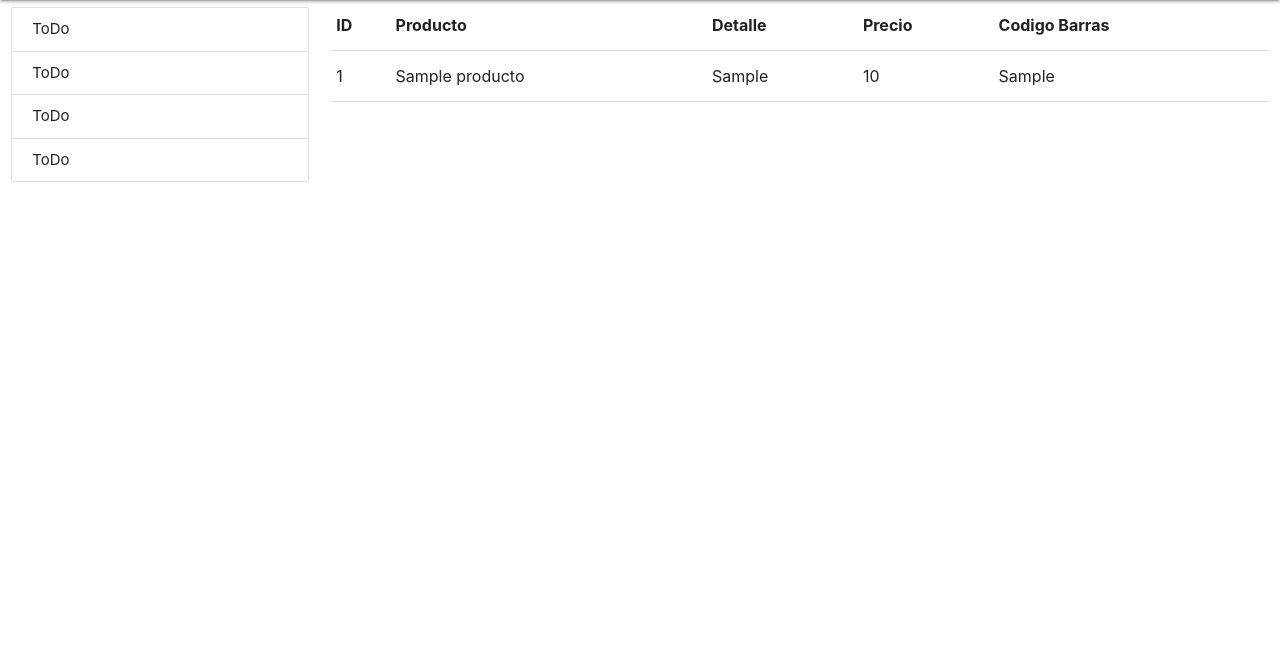
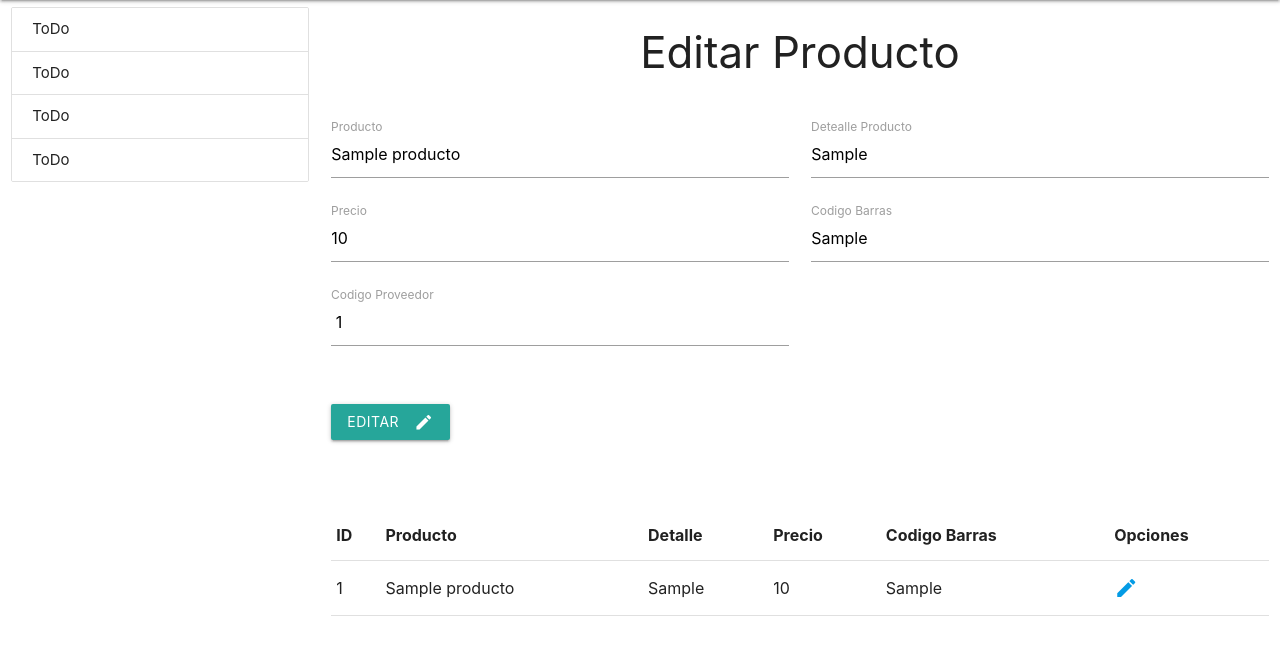
Before and after one commit to Poisad3/controlventas, a PHP site: page /inventario.php?id=1 in a window 1280 px wide. Shown: the part 151-800 px from the top of the page. Run offline with PHP 8.4, Linux system fonts and the light colour scheme; tables that the repository leaves empty or names only in its code hold one stand-in row (values such as "Sample post").

Commit message:
Se corrigen paginas

```diff
--- a/inventario.php
+++ b/inventario.php
@@ -6,6 +6,31 @@
     $sleer = $con->prepare($sql_leer);
     $sleer->execute();
     $datosarray = $sleer->fetchall();
+
+    //Agregar a base de datos
+    if($_POST){
+      $nombre_producto = $_POST['producto'];
+      $detalle_producto = $_POST['detalle_producto'];
+      $precio = $_POST['precio'];
+      $cod_barra_producto = $_POST['cod_barra_producto'];
+      $proveedor = $_POST['proveedor'];
+
+
+      $sql_agregar = 'INSERT INTO producto (nombre_producto,detalle_producto, precio,cod_barra_producto,proveedor_id_proveedor) VALUES (?,?,?,?,?)';
+      $sagregar = $con->prepare($sql_agregar);
+      $sagregar->execute(array($nombre_producto,$detalle_producto,$precio,$cod_barra_producto,$proveedor));
+      header('location:inventario.php');
+    }
+
+
+    //Editar a base de datos
+    if($_GET){
+      $id = $_GET['id'];
+      $sql_editar = 'SELECT * FROM producto WHERE id_producto=?';
+      $seditar = $con->prepare($sql_editar);
+      $seditar->execute(array($id));
+      $datos_editar = $seditar->fetch();
+    }
 ?>
 <!DOCTYPE html>
 <html>
@@ -20,6 +45,7 @@
   <script src="https://cdnjs.cloudflare.com/ajax/libs/materialize/1.0.0/js/materialize.min.js"></script>
   <!--Let browser know website is optimized for mobile-->
   <meta name="viewport" content="width=device-width, initial-scale=1.0" />
+ <link href="https://fonts.googleapis.com/icon?family=Material+Icons" rel="stylesheet">
 </head>
 
 <body>
@@ -61,6 +87,84 @@
     </div>
 
     <div class="col s12 m8 l9">
+      <!-- Agregar Producto a Base de Datos -->
+      <?php if(!$_GET): ?>
+      <h3 align="center">Agregar Producto</h3><br>
+      <form class="col s12" method="POST">
+        <div class="row">
+
+          <div class="row">
+            <div class="input-field col s6">
+              <input placeholder="Nombre Producto" id="producto" type="text" class="validate" name='producto'>
+              <label for="producto">Producto</label>
+            </div>
+            <div class="input-field col s6">
+              <input id="detalle_producto" type="text" class="validate"  name='detalle_producto'>
+              <label for="detalle_producto">Detealle Producto</label>
+            </div>
+            <div class="input-field col s6">
+              <input id="precio" type="text" class="validate" name='precio'>
+              <label for="precio">Precio</label>
+            </div>
+            <div class="input-field col s6">
+              <input id="cod_barra_producto" type="text" class="validate" name='cod_barra_producto'>
+              <label for="cod_barra_producto">Codigo Barras</label>
+            </div>
+            <div class="input-field col s6">
+              <input id="proveedor" type="text" class="validate" name='proveedor'>
+              <label for="proveedor">Codigo Proveedor</label>
+            </div>
+          </div>
+          <div class="row">
+            <div class="input-field col s12">
+              <button class="btn waves-effect waves-light" type="submit" name="action">Guardar
+    <i class="material-icons right">save</i>
+  </button>
+            </div>
+          </div>
+        </div>
+      </form>
+      <?php endif ?>
+
+            <!-- Editar Productos a Base de Datos -->
+      <?php if($_GET): ?>
+      <h3 align="center">Editar Producto</h3><br>
+      <form class="col s12" method="GET" action="editar.php">
+        <div class="row">
+
+          <div class="row">
+            <div class="input-field col s6">
+              <input placeholder="Nombre Producto" id="producto" type="text" class="validate" name='producto' value="<?php echo $datos_editar['nombre_producto'] ?>">
+              <label for="producto">Producto</label>
+            </div>
+            <div class="input-field col s6">
+              <input id="detalle_producto" type="text" class="validate"  name='detalle_producto' value="<?php echo $datos_editar['detalle_producto'] ?>">
+              <label for="detalle_producto">Detealle Producto</label>
+            </div>
+            <div class="input-field col s6">
+              <input id="precio" type="text" class="validate" name='precio' value="<?php echo $datos_editar['precio'] ?>">
+              <label for="precio">Precio</label>
+            </div>
+            <div class="input-field col s6">
+              <input id="cod_barra_producto" type="text" class="validate" name='cod_barra_producto' value="<?php echo $datos_editar['cod_barra_producto'] ?>">
+              <label for="cod_barra_producto">Codigo Barras</label>
+            </div>
+            <div class="input-field col s6">
+              <input id="proveedor" type="text" class="validate" name='proveedor' value=" <?php echo $datos_editar['proveedor_id_proveedor'] ?>">
+              <label for="proveedor">Codigo Proveedor</label>
+            </div>
+          </div>
+          <input id="id" type="hidden" class="validate" name='id' value=" <?php echo $datos_editar['id_producto'] ?>">
+          <div class="row">
+            <div class="input-field col s12">
+              <button class="btn waves-effect waves-light" type="submit" name="action">Editar
+    <i class="material-icons right">edit</i>
+  </button>
+            </div>
+          </div>
+        </div>
+      </form>
+      <?php endif ?>
       <!-- Teal page content  -->
       <table>
         <thead>
@@ -70,19 +174,32 @@
             <th>Detalle</th>
             <th>Precio</th>
             <th>Codigo Barras</th>
+            <th>Opciones</th>
           </tr>
         </thead>
         <tbody>
-            <?php foreach($datosarray as $datos): ?>
+          <?php foreach($datosarray as $datos): ?>
           <tr>
-            <td><?php echo $datos['id_producto'] ?></td>
-            <td><?php echo $datos['nombre_producto'] ?></td>
-            <td><?php echo $datos['detalle_producto'] ?></td>
-            <td><?php echo $datos['precio'] ?></td>
-            <td><?php echo $datos['cod_barra_producto'] ?></td>
-            <a href="productos.php?id=<?php echo $datos['id_productos'] ?>"></a>
+            <td>
+              <?php echo $datos['id_producto'] ?>
+            </td>
+            <td>
+              <?php echo $datos['nombre_producto'] ?>
+            </td>
+            <td>
+              <?php echo $datos['detalle_producto'] ?>
+            </td>
+            <td>
+              <?php echo $datos['precio'] ?>
+            </td>
+            <td>
+              <?php echo $datos['cod_barra_producto'] ?>
+            </td>
+            <td>
+            <a href="inventario.php?id=<?php echo $datos['id_producto'] ?>"><i class="material-icons">edit</i></a>
+              </td>
           </tr>
-            <?php endforeach ?>
+          <?php endforeach ?>
         </tbody>
       </table>
     </div>
```
Also changed, not shown: Productos/editar.php (added, +16 -0 lines), clientes.php (+5 -4 lines), editar.php (added, +16 -0 lines).
